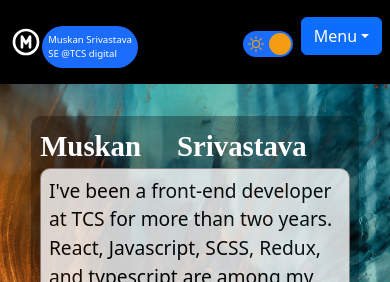
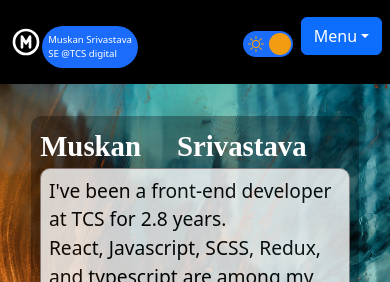
Before and after one commit to MuskanSrivastava8/Mitra, a React (Create React App) app: page /Mitra/Portfolio in a window 390 px wide. Shown: the top 282 px of the page. Built offline with nearby package versions, Linux system fonts and the light colour scheme.

Commit message:
Phone Info and details Updated

```diff
--- a/src/Components/Footer/Footer.js
+++ b/src/Components/Footer/Footer.js
@@ -38,7 +38,7 @@ export default function Footer() {
               </a>
             </div>
             <div className="footer_menu_item_contact">
-              <a href="tel:87567XXXX4" target="_blank" rel="noreferrer">
+              <a href="tel:8756719954" target="_blank" rel="noreferrer">
                 <FiPhoneCall style={{ color: "green", fontSize: "1.5em" }} />
               </a>
             </div>
--- a/src/Components/Intro/Intro.js
+++ b/src/Components/Intro/Intro.js
@@ -65,7 +65,7 @@ export default function Intro() {
               <b> Muskan.</b>
             </span>
             <div className="introLine">
-              <br></br>I am a front-end developer with 2+ years of experience.
+              <br></br>I am a front-end developer with 2.8 years of experience.
               <br></br>Have applied my experience of front-end development to
               these projects.
             </div>
--- a/src/Components/Portfolio/Portfolio.js
+++ b/src/Components/Portfolio/Portfolio.js
@@ -23,7 +23,7 @@ export default function Portfolio() {
             </span>
             <span className="occupation">
               <span>
-                I've been a front-end developer at TCS for more than two years.{" "}
+                I've been a front-end developer at TCS for 2.8 years.{" "}
               </span>
               <br></br>
               <span>
@@ -54,7 +54,7 @@ export default function Portfolio() {
                 </a>
               </div>
               <div className="menu_item_contact">
-                <a href="tel:87567XXXX4" target="_blank" rel="noreferrer">
+                <a href="tel:8756719954" target="_blank" rel="noreferrer">
                   <FiPhoneCall style={{ color: "green", fontSize: "1.5em" }} />
                 </a>
               </div>
--- a/src/Components/Portfolio/Summary.js
+++ b/src/Components/Portfolio/Summary.js
@@ -233,7 +233,7 @@ export default function Summary() {
                     <h1>Contact</h1>
                   </div>
                   <div className="points_details">
-                    <p>8756XXXXX4</p>
+                    <p>8756719954</p>
                     <p>muskansrivastava8756@gmail.com</p>
                   </div>
                 </div>
```
